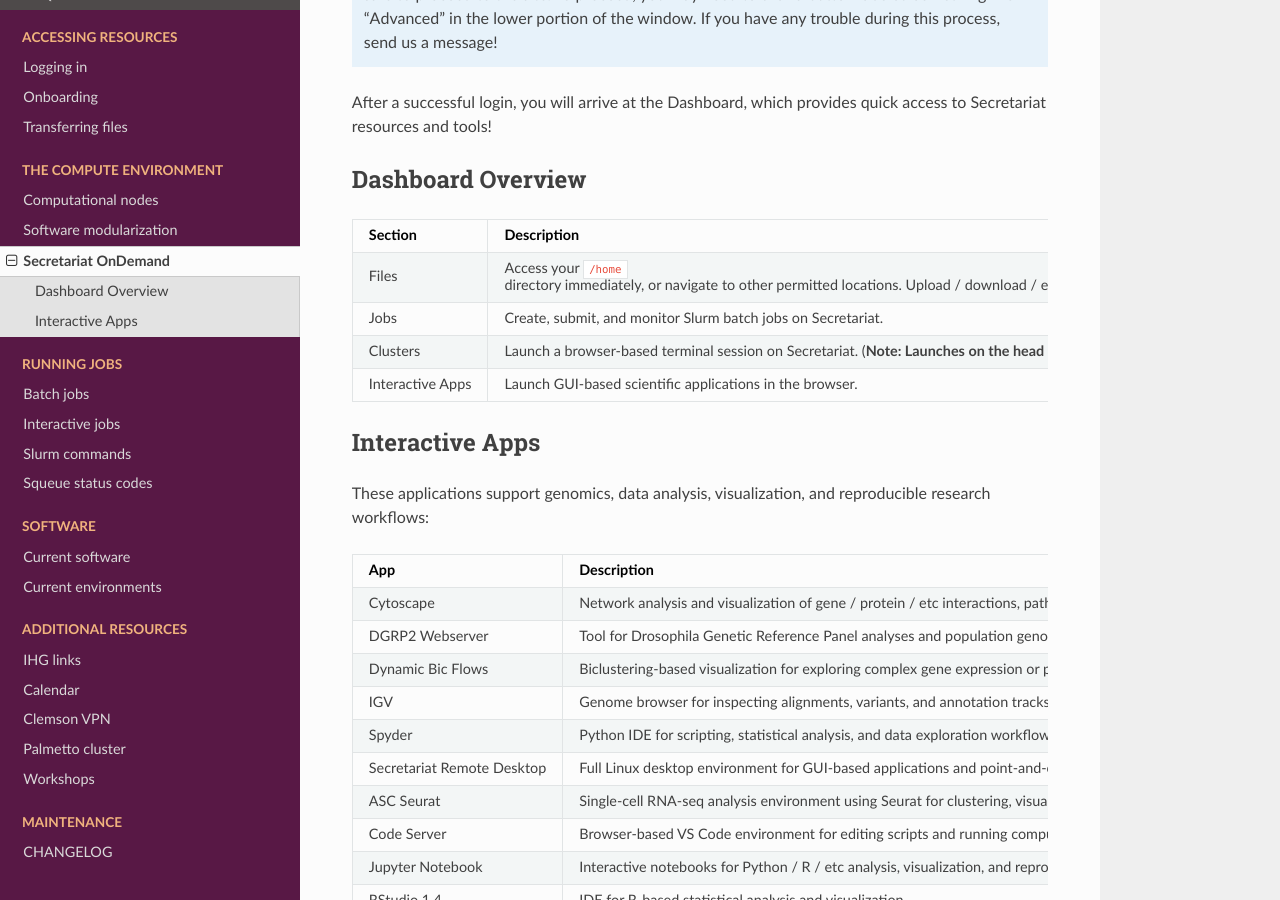
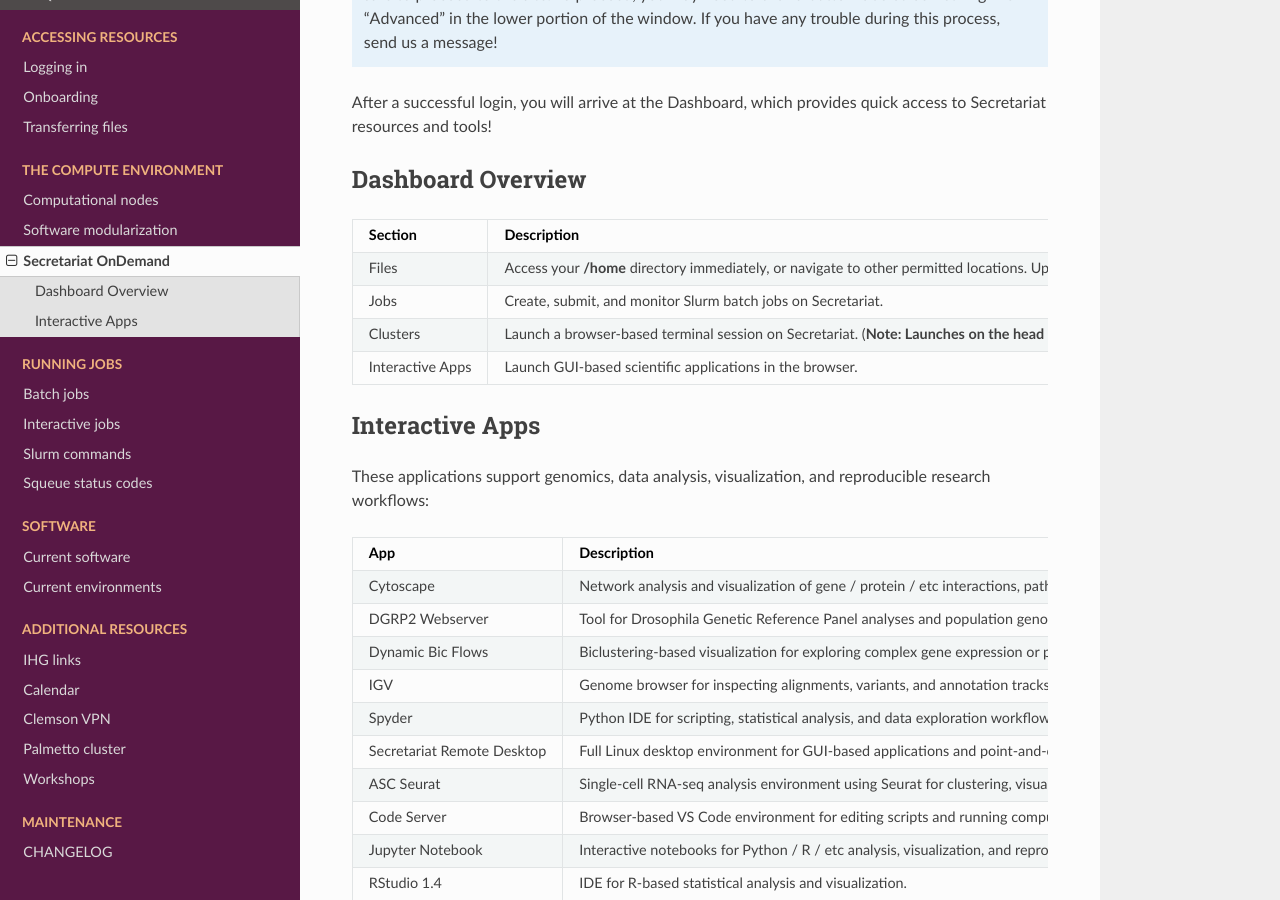
Before and after one commit to amalgamaria/secretariat, a Sphinx documentation site: the page built from docs/compute/ood.rst, in a window 1280 px wide and 900 px high, scrolled down 897 px. Built offline with Sphinx 7.4.7 and the Read the Docs theme 3.1.0, drawn with Linux system fonts in a browser that asks for light colours; pages that are not in the unit, such as notebooks, are missing from menus.

Commit message:
Reformat Dashboard Section table content -v2

```diff
--- a/docs/compute/ood.rst
+++ b/docs/compute/ood.rst
@@ -38,7 +38,7 @@
 +-------------------+-----------------------------------------------------------------+
 | Section           | Description                                                     |
 +===================+=================================================================+
-| Files             | Access your ``/home`` directory immediately, or navigate        |
+| Files             | Access your **/home** directory immediately, or navigate        |
 |                   | to other permitted locations. Upload / download / edit          |
 |                   | small text files!                                               |
 +-------------------+-----------------------------------------------------------------+
```
